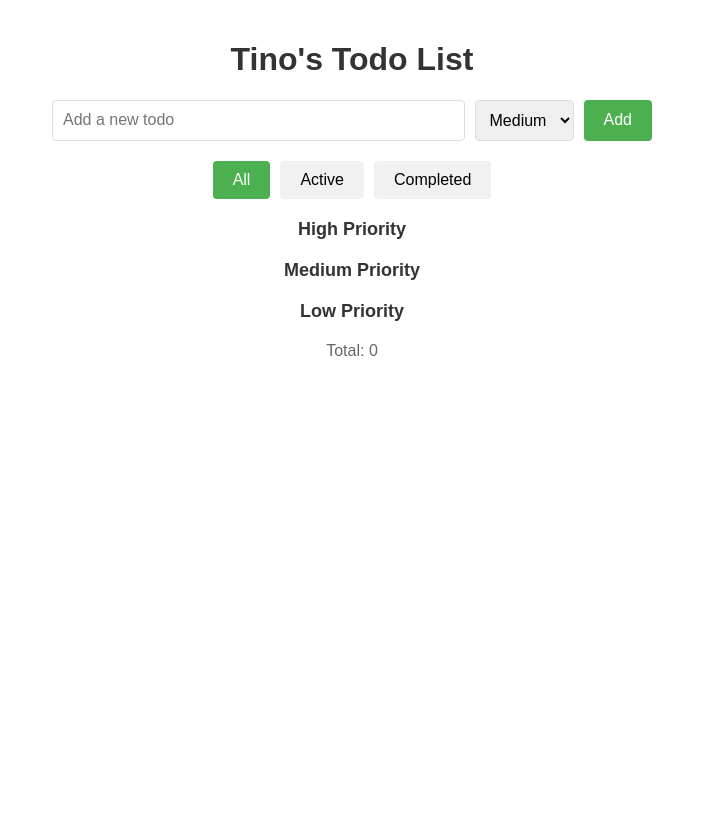
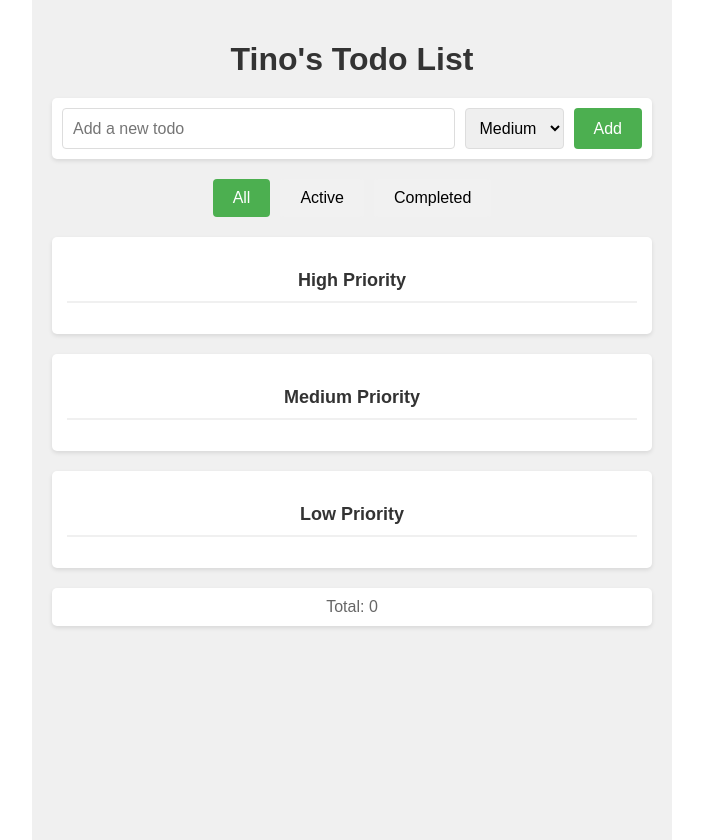
Before and after one commit to vjrossi/tino-todo-list, a React (Create React App) app: page / in a window 1280 px wide. Shown: the whole page, without its empty margins (288-991 px from the left). Before the commit the page ends 800 px from the top, so only its background shows below. Built offline with nearby package versions, Linux system fonts and the light colour scheme.

Commit message:
better styling

```diff
--- a/src/components/TodoStyles.ts
+++ b/src/components/TodoStyles.ts
@@ -6,16 +6,23 @@ export const TodoContainer = styled.div`
   margin: 0 auto;
   padding: 20px;
   font-family: Arial, sans-serif;
+  background-color: #f0f0f0;
+  min-height: 100vh;
 `;
 
 export const TodoTitle = styled.h1`
   text-align: center;
   color: #333;
+  margin-bottom: 20px;
 `;
 
 export const TodoInputContainer = styled.div`
   display: flex;
   margin-bottom: 20px;
+  background-color: white;
+  padding: 10px;
+  border-radius: 5px;
+  box-shadow: 0 2px 4px rgba(0, 0, 0, 0.1);
 `;
 
 export const TodoInput = styled.input`
@@ -24,6 +31,7 @@ export const TodoInput = styled.input`
   font-size: 16px;
   border: 1px solid #ddd;
   border-radius: 4px;
+  margin-right: 10px;
 `;
 
 export const TodoSelect = styled.select`
@@ -31,7 +39,7 @@ export const TodoSelect = styled.select`
   font-size: 16px;
   border: 1px solid #ddd;
   border-radius: 4px;
-  margin-left: 10px;
+  margin-right: 10px;
 `;
 
 export const TodoButton = styled.button`
@@ -42,7 +50,6 @@ export const TodoButton = styled.button`
   border: none;
   border-radius: 4px;
   cursor: pointer;
-  margin-left: 10px;
 
   &:hover {
     background-color: #45a049;
@@ -78,21 +85,21 @@ export const TodoList = styled.ul`
 export const TodoListItem = styled.li`
   display: flex;
   align-items: center;
-  padding: 10px;
-  border-bottom: 1px solid #ddd;
-
-  &:last-child {
-    border-bottom: none;
-  }
+  padding: 15px;
+  background-color: white;
+  border-radius: 5px;
+  margin-bottom: 10px;
+  box-shadow: 0 2px 4px rgba(0, 0, 0, 0.1);
 `;
 
 export const TodoCheckbox = styled.input`
-  margin-right: 10px;
+  margin-right: 15px;
+  transform: scale(1.2);
 `;
 
 export const TodoText = styled.span<{ completed: boolean; priority: PriorityType }>`
   flex-grow: 1;
-  margin-right: 10px;
+  margin-right: 15px;
   text-decoration: ${props => props.completed ? 'line-through' : 'none'};
   color: ${props => props.completed ? '#888' :
     props.priority === 'high' ? 'red' :
@@ -101,7 +108,6 @@ export const TodoText = styled.span<{ completed: boolean; priority: PriorityType
 `;
 
 export const TodoDeleteButton = styled.button`
-  margin-left: 10px;
   padding: 5px 10px;
   font-size: 14px;
   background-color: #f44336;
@@ -120,14 +126,24 @@ export const TodoSummary = styled.div`
   text-align: center;
   font-size: 16px;
   color: #666;
+  background-color: white;
+  padding: 10px;
+  border-radius: 5px;
+  box-shadow: 0 2px 4px rgba(0, 0, 0, 0.1);
 `;
 
 export const PriorityGroup = styled.div`
   margin-bottom: 20px;
+  background-color: white;
+  padding: 15px;
+  border-radius: 5px;
+  box-shadow: 0 2px 4px rgba(0, 0, 0, 0.1);
 `;
 
 export const PriorityTitle = styled.h3`
   font-size: 18px;
   color: #333;
-  margin-bottom: 10px;
+  margin-bottom: 15px;
+  border-bottom: 2px solid #f0f0f0;
+  padding-bottom: 10px;
 `;
```
